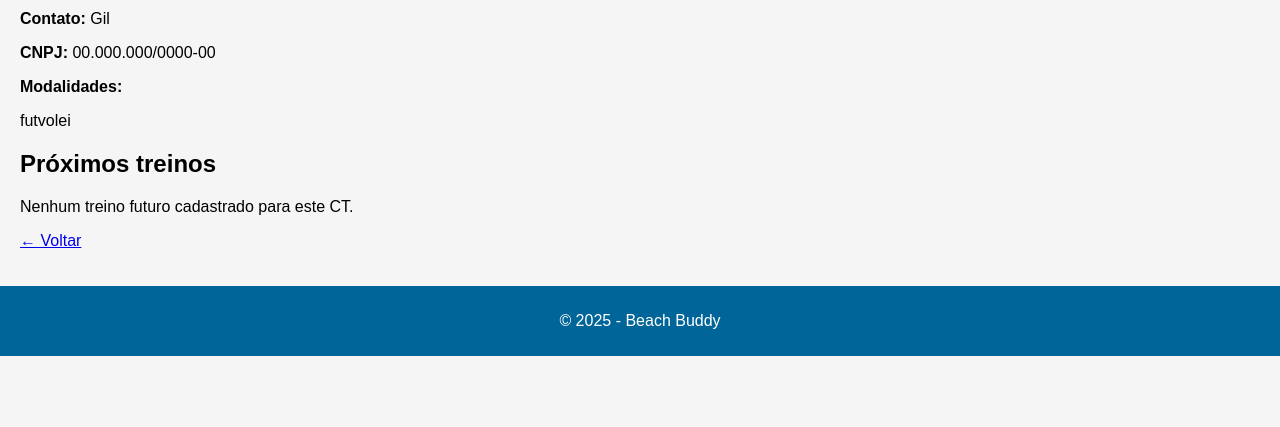
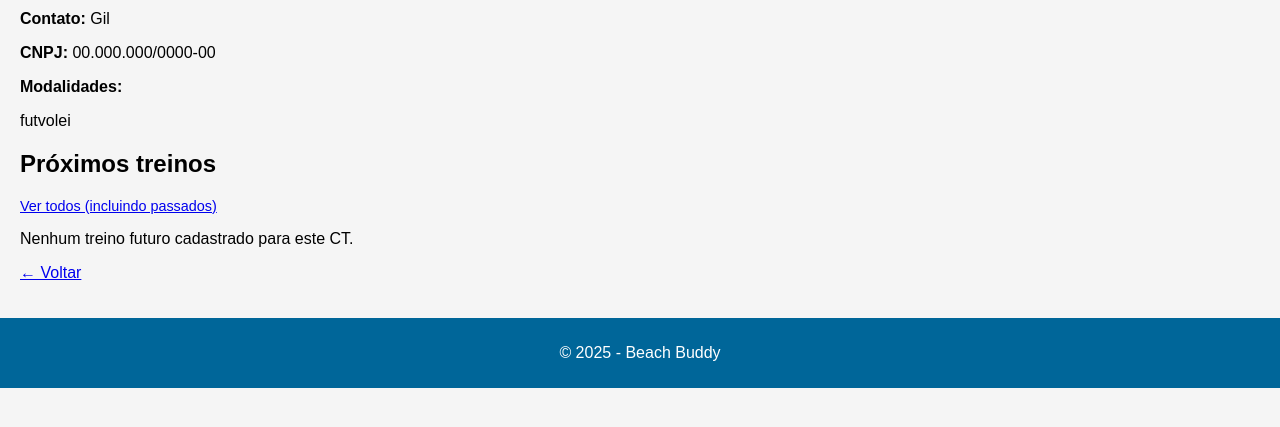
Before and after one commit to anaclaragalvao/BeachBuddy, a Django app: page /ct/1/ in a window 1280 px wide. Shown: the part 162-589 px from the top of the page. Run offline with Django 4.2, Linux system fonts and the light colour scheme; data comes from the database, SQL or seed files in the repository; both versions use the stored data as it was after the commit.

Commit message:
feat: adiciona opção para visualizar todos os treinos, incluindo passados, na página de detalhes do centro de treinamento

```diff
--- a/ct_praia/main/templates/ct/ct_detail.html
+++ b/ct_praia/main/templates/ct/ct_detail.html
@@ -7,7 +7,14 @@
 <p><strong>CNPJ:</strong> {{ ct.cnpj }}</p>
 <p><strong>Modalidades:</strong><br>{{ ct.modalidades|linebreaks }}</p>
 
-<h2>Próximos treinos</h2>
+<h2>{% if mostrar_todos %}Todos os treinos{% else %}Próximos treinos{% endif %}</h2>
+<p style="font-size:0.9rem;">
+	{% if mostrar_todos %}
+		<a href="?">Ver apenas próximos</a>
+	{% else %}
+		<a href="?all=1">Ver todos (incluindo passados)</a>
+	{% endif %}
+</p>
 {% if treinos %}
 <ul>
 	{% for t in treinos %}
@@ -29,7 +36,7 @@
 	{% endfor %}
 </ul>
 {% else %}
-<p>Nenhum treino futuro cadastrado para este CT.</p>
+<p>{% if mostrar_todos %}Nenhum treino cadastrado para este CT.{% else %}Nenhum treino futuro cadastrado para este CT.{% endif %}</p>
 {% endif %}
 
 <p><a href="{% url 'ct_list' %}">&larr; Voltar</a></p>
--- a/ct_praia/main/views.py
+++ b/ct_praia/main/views.py
@@ -217,14 +217,17 @@ class CTDetailView(DetailView):
     def get_context_data(self, **kwargs):
         ctx = super().get_context_data(**kwargs)
         today = timezone.localdate()
-        treinos = (
+        mostrar_todos = self.request.GET.get("all") == "1"
+        qs = (
             self.object.treinos
             .select_related("ct", "professor")
             .annotate(confirmadas=Count("inscricoes", filter=Q(inscricoes__status=Inscricao.Status.CONFIRMADA)))
-            .filter(data__gte=today)
-            .order_by("data", "hora_inicio")
         )
+        if not mostrar_todos:
+            qs = qs.filter(data__gte=today)
+        treinos = qs.order_by("data", "hora_inicio")
         ctx["treinos"] = list(treinos)
+        ctx["mostrar_todos"] = mostrar_todos
         if self.request.user.is_authenticated:
             inscritos_ids = Inscricao.objects.filter(
                 aluno=self.request.user,
```
Also changed, not shown: ct_praia/db.sqlite3.
